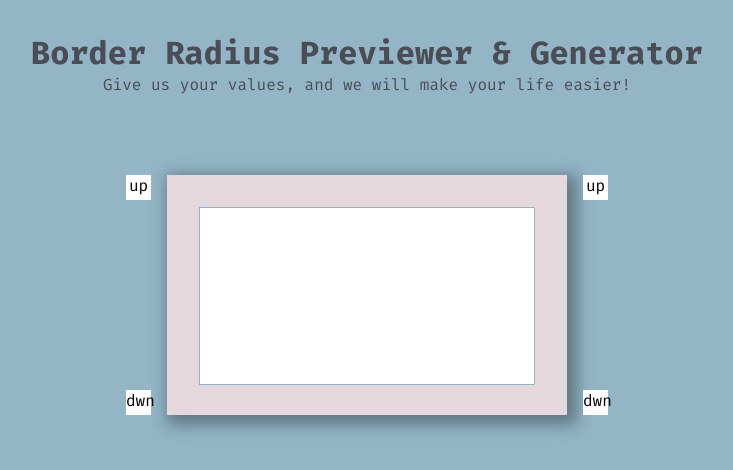
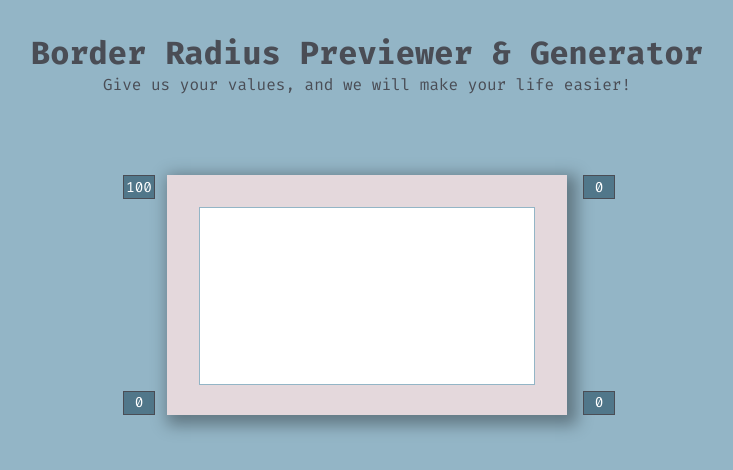
Before and after one commit to wujovic/brdr-rad-gen, a React (Create React App) app: page / in a window 1280 px wide. Shown: the top 470 px of the page, without its empty margins (273-1006 px from the left). Built offline with nearby package versions, Linux system fonts and the light colour scheme.

Commit message:
finished base render, functionality next

```diff
--- a/src/components/PreviewBox.tsx
+++ b/src/components/PreviewBox.tsx
@@ -4,8 +4,8 @@ export default function PreviewBox() {
 
             <div className='left-boxes'>
 
-                <div id="left-up-box">up</div>
-                <div id="left-down-box">dwn</div>
+                <div id="left-up-box" className="small-box">100</div>
+                <div id="left-down-box" className="small-box">0</div>
 
             </div>
 
@@ -17,8 +17,8 @@ export default function PreviewBox() {
 
             <div className='right-boxes'>
 
-                <div id="right-up-box">up</div>
-                <div id="right-down-box">dwn</div>
+                <div id="right-up-box" className="small-box">0</div>
+                <div id="right-down-box" className="small-box">0</div>
 
             </div>
 
--- a/src/styles.css
+++ b/src/styles.css
@@ -1,5 +1,6 @@
 :root {
   --main-bck: #93B5C6;
+  --scnd-bck: #51778a;
   --main-text: #4a4d55;
   --main-box: #E4D8DC;
 }
@@ -40,6 +41,23 @@ p {
   gap: 1rem;
 }
 
+.small-box {
+  height: 1.2rem;
+  width: 1.7rem;
+  font-size: 0.9rem;
+  padding: 0.1rem;
+  background-color: var(--scnd-bck);
+  border: 1px solid var(--main-text);
+  color: white;
+  text-align: center;
+  vertical-align: middle;
+
+  /* Flex */
+  display: flex;
+  align-items: center;
+  justify-content: center;
+}
+
 /* Box Components */
 
 /* Left Boxes */
@@ -51,19 +69,7 @@ p {
   display: flex;
   flex-direction: column;
   justify-content: space-between;
-  align-items: flex-end;
-}
-
-#left-up-box {
-  height: 25px;
-  width: 25px;
-  background-color: white;
-}
-
-#left-down-box {
-  height: 25px;
-  width: 25px;
-  background-color: white;
+  align-items: center;
 }
 
 /* Main Box */
@@ -95,15 +101,3 @@ p {
   justify-content: space-between;
   align-items: flex-start;
 }
-
-#right-up-box {
-  height: 25px;
-  width: 25px;
-  background-color: white;
-}
-
-#right-down-box {
-  height: 25px;
-  width: 25px;
-  background-color: white;
-}
```
